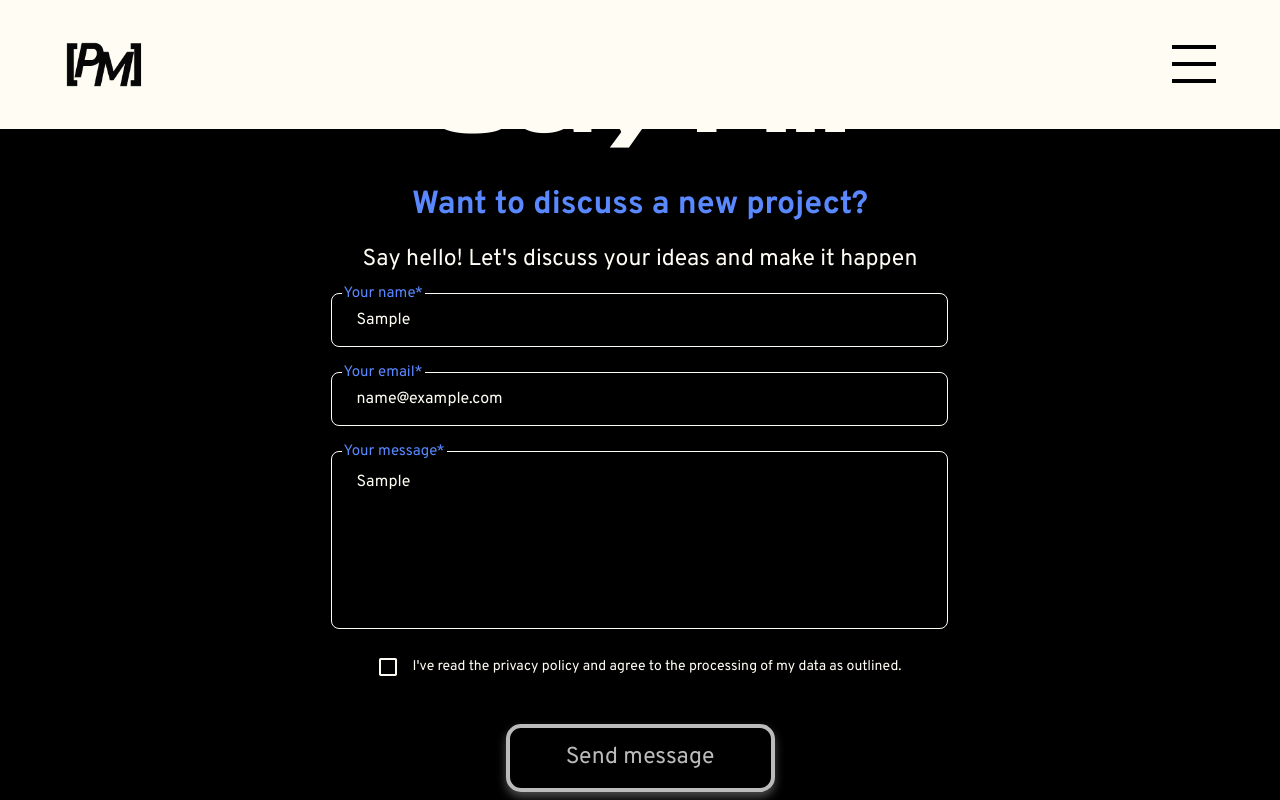
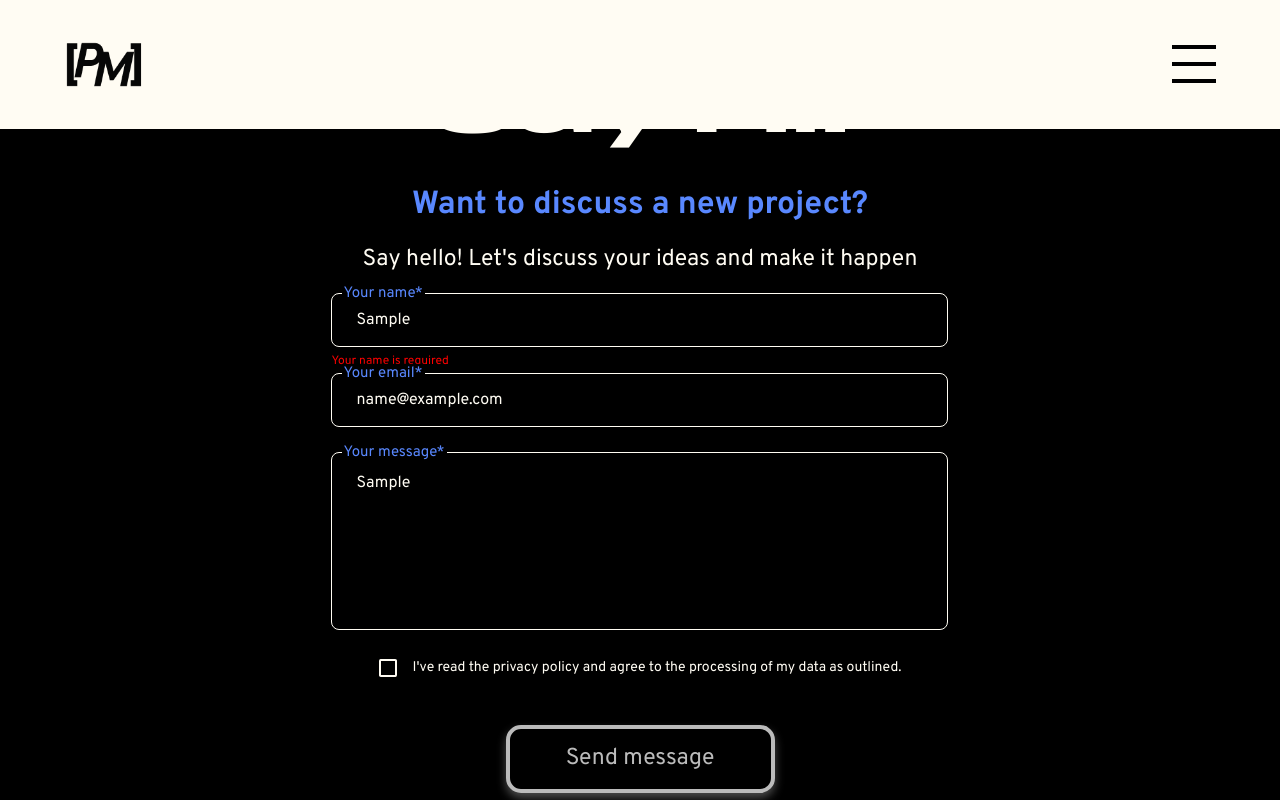
Before and after one commit to Pacl3m/portfolio, an Angular app: page / in a window 1280 px wide. Both pictures are taken after typing "Sample", "name@example.com", "Sample" into the empty fields and a click on the button "Send message". Shown: the part 4625-5425 px from the top of the page. Built offline with nearby package versions, Linux system fonts and the light colour scheme.

Commit message:
added alert text

```diff
--- a/src/app/contact-me/contact-me.component.html
+++ b/src/app/contact-me/contact-me.component.html
@@ -13,16 +13,19 @@
                     (mouseout)="onHoverOut($event)" (focus)="onFocus($event)" (blur)="onBlur($event)"
                     [(ngModel)]="name">
             </div>
+            <div class="nameAlert" *ngIf="noName">Your name is required</div>
             <div class="textBox" data-placeholder="Your email*">
                 <input type="email" (input)="onInput($event)" (mouseover)="onHover($event)"
                     (mouseout)="onHoverOut($event)" (focus)="onFocus($event)" (blur)="onBlur($event)"
                     [(ngModel)]="email">
             </div>
+            <div class="nameAlert" *ngIf="noEmail">Your email is required</div>
             <div class="textBox messageBox" data-placeholder="Your message*">
                 <textarea cols="30" rows="10" (input)="onInput($event)" (mouseover)="onHover($event)"
                     (mouseout)="onHoverOut($event)" (focus)="onFocus($event)" (blur)="onBlur($event)"
                     [(ngModel)]="message"></textarea>
             </div>
+            <div class="nameAlert" *ngIf="noMessage">Your message is required</div>
         </div>
         <div class="policeAgreeBox">
             <div class="hookContainer">
@@ -33,6 +36,6 @@
         </div>
     </div>
 
-    <button>Send message</button>
+    <button (click)="test()">Send message</button>
 
 </div>
--- a/src/app/contact-me/contact-me.component.scss
+++ b/src/app/contact-me/contact-me.component.scss
@@ -59,6 +59,15 @@
             flex-direction: column;
             width: 617px;
             gap: 25px;
+
+            .nameAlert {
+                color: red;
+                font-family: 'Overpass';
+                font-weight: 400;
+                font-size: 12px;
+                margin-top: -20px;
+                margin-bottom: -20px;
+            }
 
             .textBox {
                 position: relative;
--- a/src/app/contact-me/contact-me.component.ts
+++ b/src/app/contact-me/contact-me.component.ts
@@ -1,10 +1,11 @@
 import { Component } from '@angular/core';
+import { CommonModule } from '@angular/common';
 import { FormsModule } from '@angular/forms';
 
 @Component({
   selector: 'app-contact-me',
   standalone: true,
-  imports: [FormsModule],
+  imports: [FormsModule, CommonModule],
   templateUrl: './contact-me.component.html',
   styleUrls: ['./contact-me.component.scss']
 })
@@ -14,6 +15,9 @@
   message: string = '';
   hover: boolean = false;
   focus: boolean = false;
+  noName: boolean = false;
+  noMessage: boolean = false;
+  noEmail: boolean = false;
 
   onInput(event: Event): void {
     const inputElement = event.target as HTMLInputElement | HTMLTextAreaElement;
@@ -89,4 +93,8 @@
       rememberMeImg.classList.remove('checkBox');
     }
   }
+
+  test() {
+    this.noName = !this.noName;
+  }
 }
```
